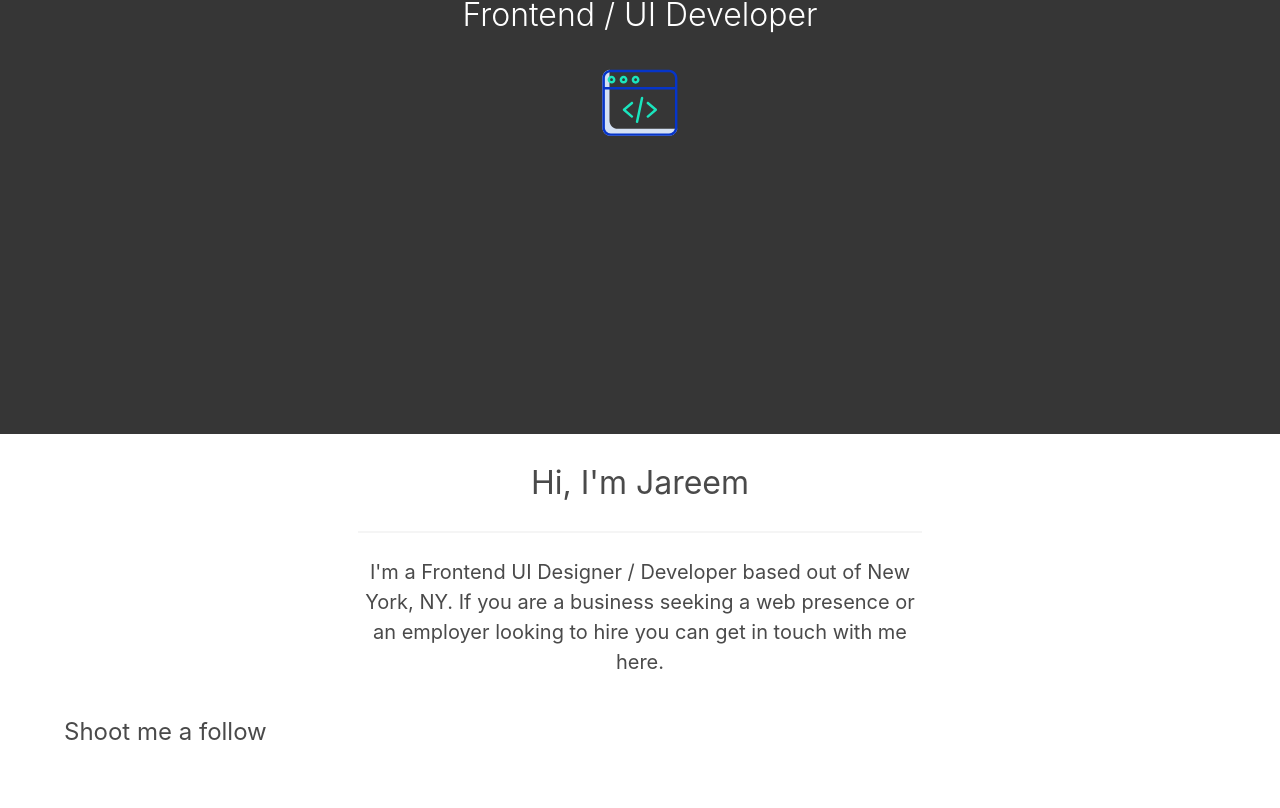
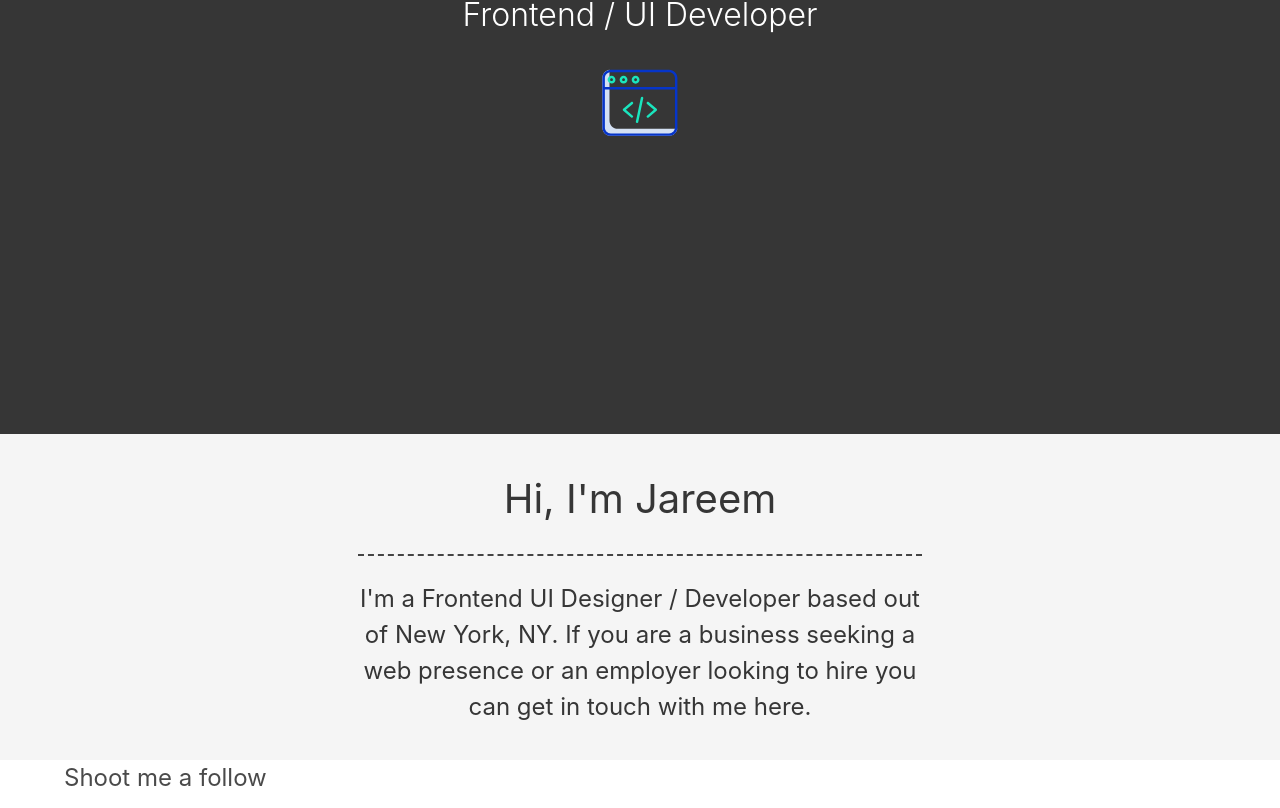
Before and after one commit to 12jihan/portfo, an Angular app: page /home in a window 1280 px wide. Shown: the part 366-1174 px from the top of the page. Before the commit the page ends 1128 px from the top, so only its background shows below. Built offline with nearby package versions, Linux system fonts and the light colour scheme.

Commit message:
fixed some frontend design issues

```diff
--- a/src/app/components/homepage/homepage.component.html
+++ b/src/app/components/homepage/homepage.component.html
@@ -37,16 +37,17 @@
 
 </div> -->
 
-<section class="mtb-1 container">
-  <div class="columns is-multiline is-centered">
+<section id="section2">
+  <div class="mtb-1 container">
+    <div class="columns is-multiline is-centered">
 
-    <div class="column is-6 has-text-centered">
-      <h1 class="is-size-3">Hi, I'm Jareem</h1>
-      <hr>
-      <p class="is-size-5">I'm a Frontend UI Designer / Developer based out of New York, NY. If you are a business
-        seeking a web presence or an employer looking to hire you can get in touch with me here.</p>
+      <div class="column is-6 has-text-centered">
+        <h1 class="is-size-2 has-text-grey-darker lowerLine">Hi, I'm Jareem</h1>
+        <p class="is-size-4 has-text-grey-darker">I'm a Frontend UI Designer / Developer based out of New York, NY. If you are a business
+          seeking a web presence or an employer looking to hire you can get in touch with me here.</p>
+      </div>
+
     </div>
-
   </div>
 </section>
 
--- a/src/app/components/homepage/homepage.component.scss
+++ b/src/app/components/homepage/homepage.component.scss
@@ -1,3 +1,21 @@
+section#section2 {
+    background-color: whitesmoke;
+    padding: 10px 0;
+
+    div.column {
+
+        h1.lowerLine {
+            padding-bottom: 25px;
+            border-bottom: dashed #444 2px;
+        }
+
+        p {
+            padding-top: 25px;
+        }
+    }
+
+}
+
 .mtb-1 {
     margin-top: 25px;
     margin-bottom: 25px;
```
